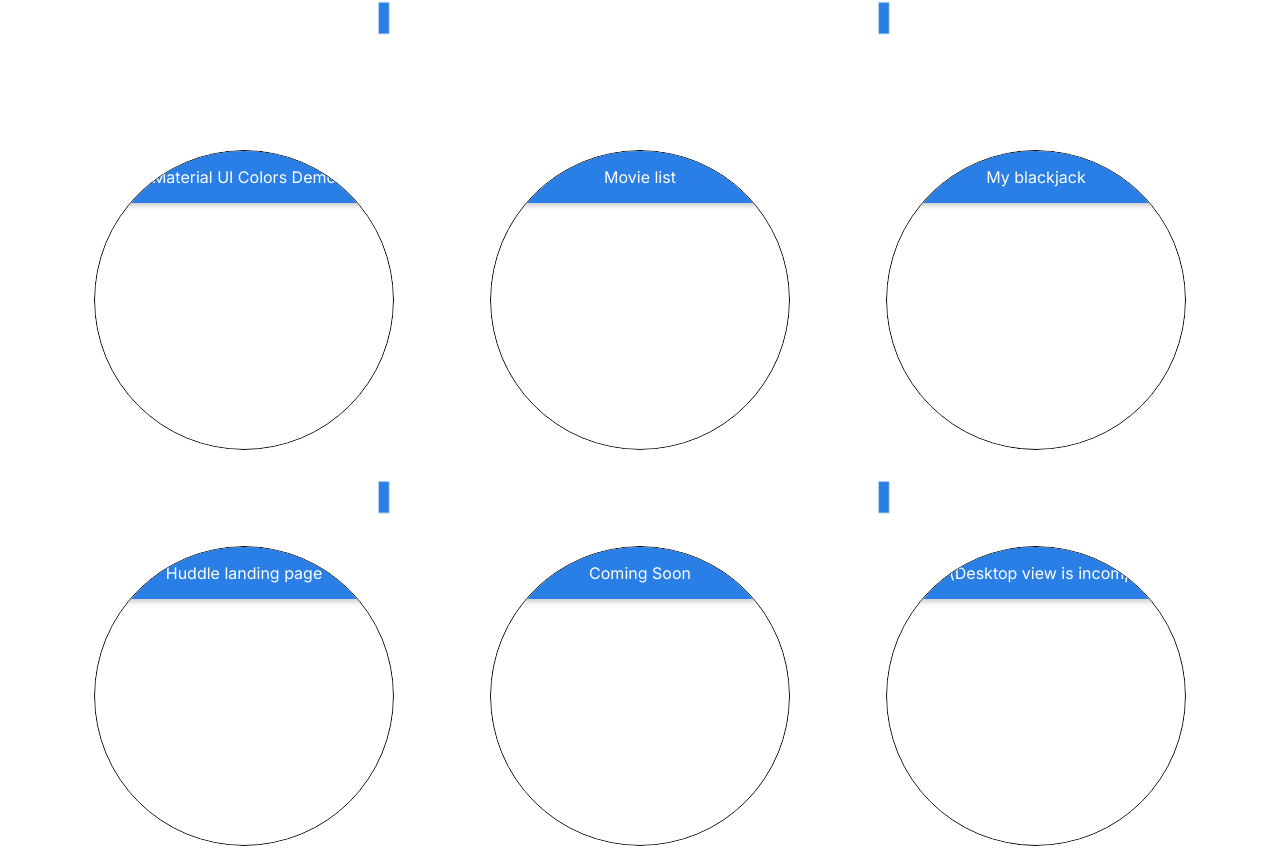
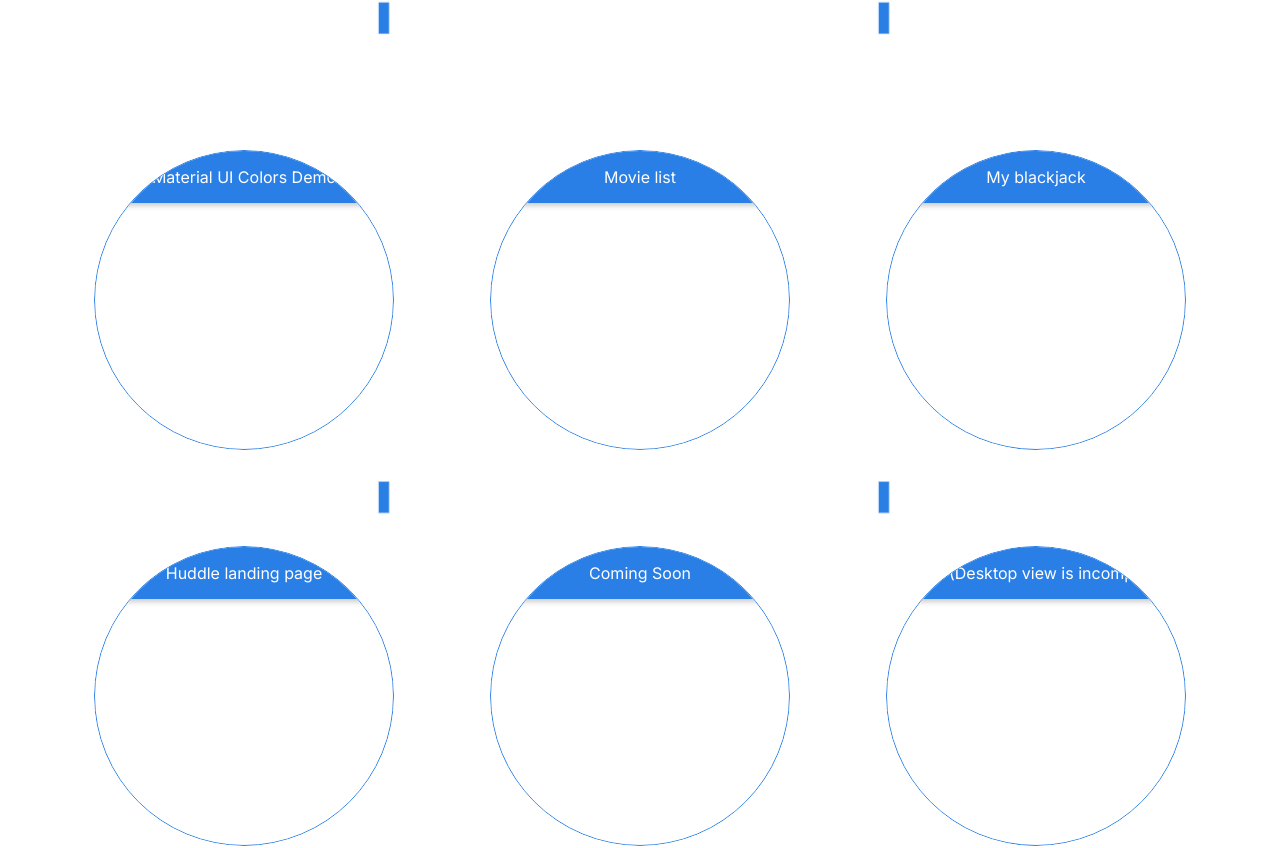
Before and after one commit to coder-muyi/profile-page, a React (Create React App) app: page / in a window 1280 px wide. Shown: the part 886-1734 px from the top of the page. Built offline with nearby package versions, Linux system fonts and the light colour scheme.

Commit message:
Changed border color

```diff
--- a/src/App.css
+++ b/src/App.css
@@ -188,7 +188,7 @@ button a {
   -webkit-mask-image: -webkit-radial-gradient(white, black);
   background: white;
   transition-timing-function: cubic-bezier(0.68, -0.55, 0.27, 1.55);
-  border: 1px solid black;
+  border: .1em solid var(--linkedin-blue);
 }
 
 .dark-app .project {
```
